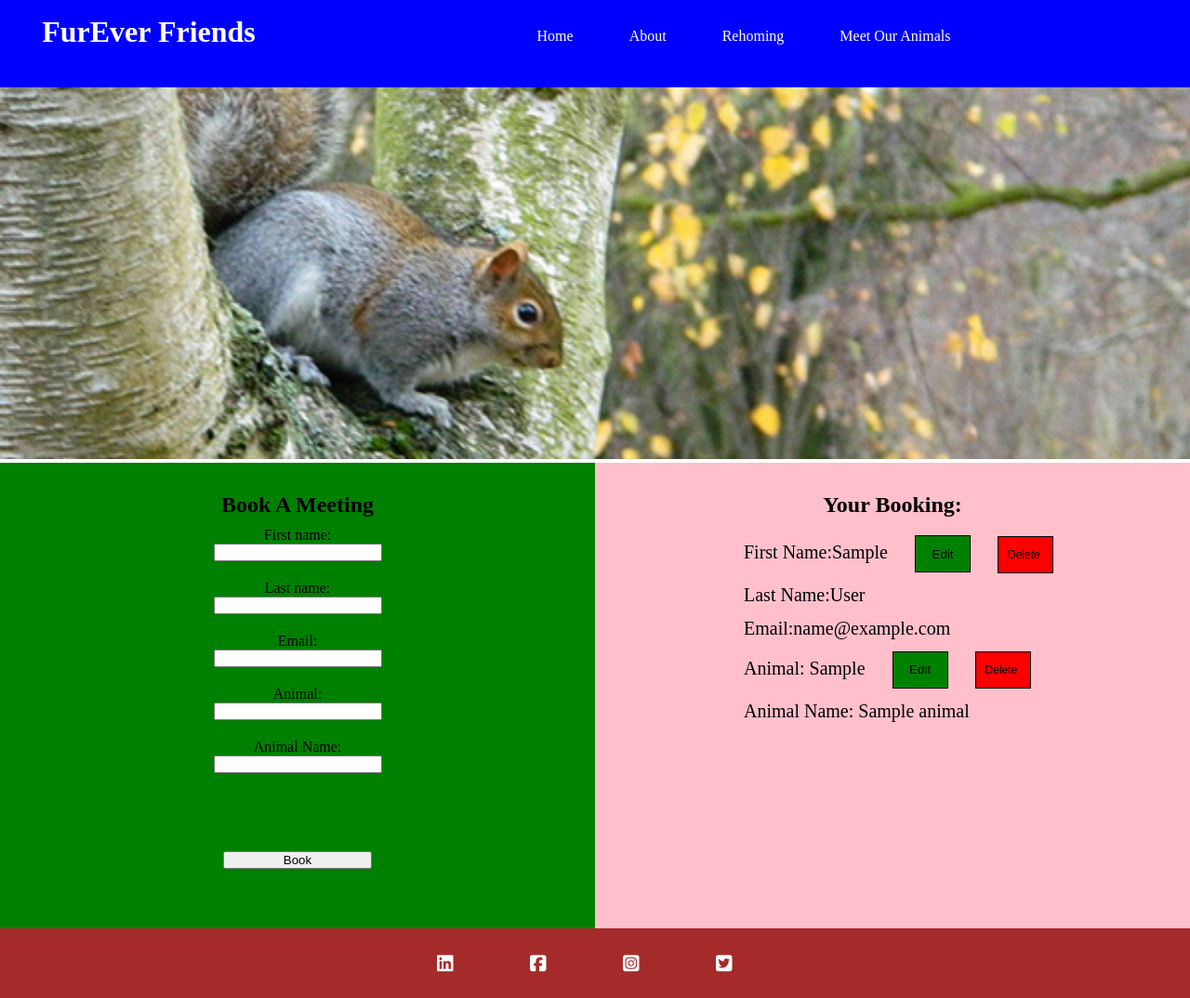
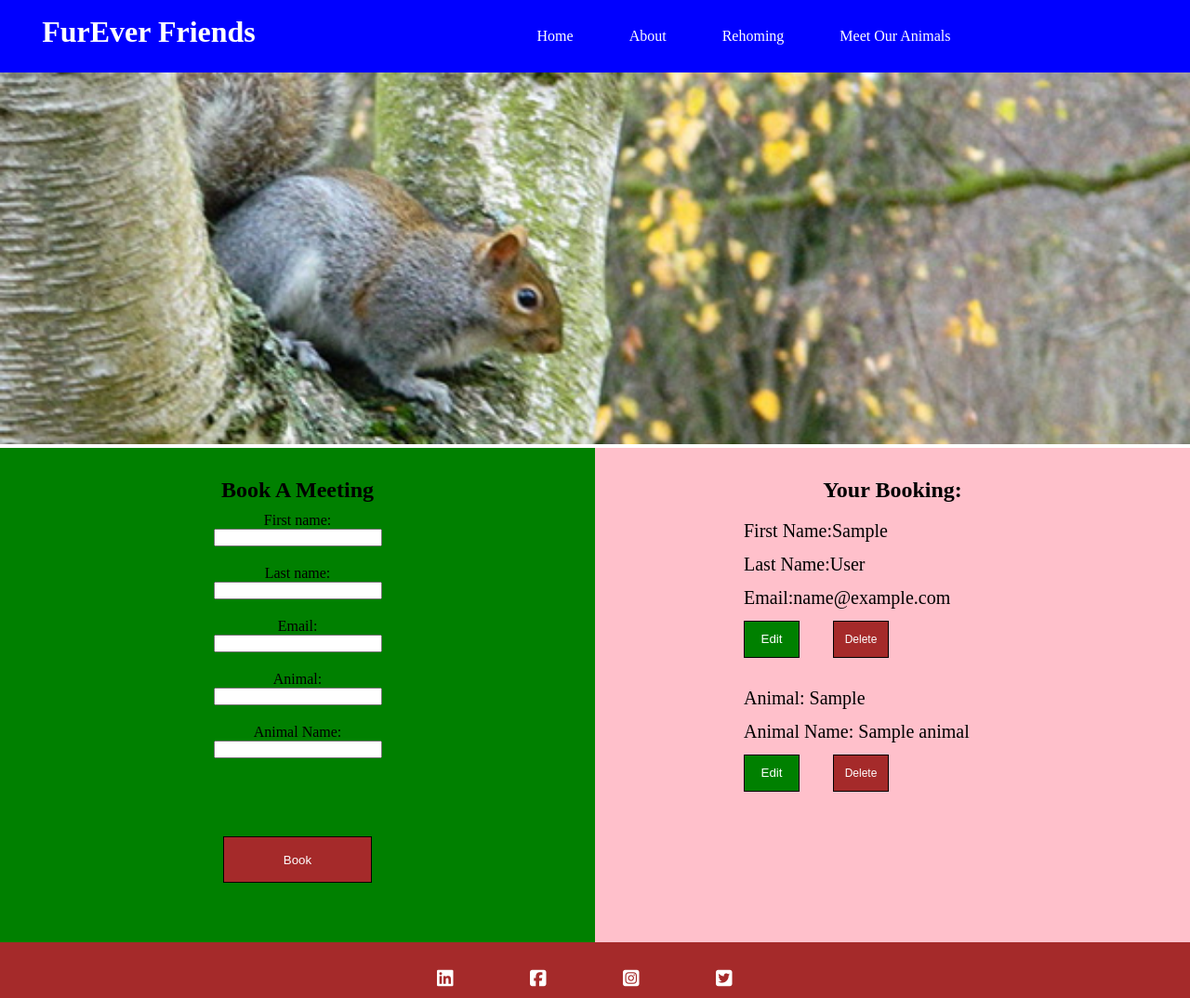
Before and after one commit to Shaun-Finnegan/Fureverfriends-MS3, a Flask app: page /checklist in a window 1280 px wide. Shown: the whole page at 93% size. Run offline with Flask 2, Linux system fonts and the light colour scheme; tables that the repository leaves empty hold one stand-in row (values such as "Sample post"); some libraries are stand-ins or nearby versions.

Commit message:
all styling is now added to buttons. also some content spacing concerns have now been addressed

```diff
--- a/fureverfriends/static/css/style.css
+++ b/fureverfriends/static/css/style.css
@@ -268,6 +268,7 @@ body {
 .doodles-info{
     text-align: center;
     padding: 10px;
+    margin-bottom: 5%;
 }
 
 
@@ -304,6 +305,7 @@ body {
 .mic-info{
     text-align: center;
     padding: 10px;
+    margin-bottom: 5%;
 }
 
 
@@ -372,7 +374,15 @@ body {
 
 .book-a-viewing {
     margin-top: 10%;
+    height: 50px;
     width: 25%;
+    background-color: brown;
+    color: #fff;
+    border: 1px solid #000;
+}
+
+.book-a-viewing:hover{
+    background-color:#D2691E;
 }
 
 .your-booking {
@@ -400,23 +410,34 @@ body {
 }
 
 .edit-button{
+    color: #fff;
+    margin-left: 25%;
+    margin-bottom: 5%;
     background-color: green;
     height: 40px;
     width:60px;
     padding:10px;
-    margin-left: 5%;
     border: 1px solid #000;
 }
 
 .delete-button{
-    background-color: red;
+    color: #fff;
+    margin-left: 5%;
+    margin-bottom: 5%;
+    background-color:brown;
     height: 40px;
     width:60px;
     padding:10px;
-    margin-left: 5%;
     font-size: 12px;
-    text-align: left;
     border: 1px solid #000;
+}
+
+.edit-button:hover{
+    background-color:#6B8E23;
+}
+
+.delete-button:hover{
+    background-color:#D2691E;
 }
 
 
--- a/fureverfriends/templates/checklist.html
+++ b/fureverfriends/templates/checklist.html
@@ -35,14 +35,16 @@
 <div>
     <ul>
         {% for customer in customers %}
-        <li class="read-list">First Name:{{customer.first_name}} <a href = "{{ url_for('edit', id=customer.id)}}"><button class="edit-button">Edit</button></a> <a href = "{{ url_for('delete', id=customer.id)}}"><button class="delete-button">Delete</button></a></li>
+        <li class="read-list">First Name:{{customer.first_name}}</li>
         <li class="read-list">Last Name:{{customer.last_name}}  </li>
         <li class="read-list">Email:{{customer.email}}</li>
+        <a href = "{{ url_for('edit', id=customer.id)}}"><button class="edit-button">Edit</button></a> <a href = "{{ url_for('delete', id=customer.id)}}"><button class="delete-button">Delete</button></a>
         {% endfor %}
 
         {% for animal in animals %}
-        <li class="read-list">Animal: {{animal.animal}} <a href = "{{ url_for('edit_animal', animal_id=animal.id)}}"><button class="edit-button">Edit</button></a> <a href = "{{ url_for('delete_animal', animal_id=animal.id)}}"><button class="delete-button">Delete</button></a></li></li>
+        <li class="read-list">Animal: {{animal.animal}}</li>
         <li class="read-list">Animal Name: {{animal.animal_name}}</li>
+        <a href = "{{ url_for('edit_animal', animal_id=animal.id)}}"><button class="edit-button">Edit</button></a> <a href = "{{ url_for('delete_animal', animal_id=animal.id)}}"><button class="delete-button">Delete</button></a>
         {% endfor %}
 
     </ul>
--- a/fureverfriends/templates/edit.html
+++ b/fureverfriends/templates/edit.html
@@ -19,7 +19,7 @@
     <label for="email" class="veiwing-label">Email:</label><br>
     <input type="text" id="email" class="viewing-label" name="email" value="{{customer.email}}"><br>
 
-    <button type="submit" class="edit-a-viewing" value="Submit">save</button>
+    <button type="submit" class="book-a-viewing" value="Submit">Save Changes</button>
 </form>
 
 {% endblock %}
--- a/fureverfriends/templates/edit_animal.html
+++ b/fureverfriends/templates/edit_animal.html
@@ -17,7 +17,7 @@
     <label for="animal_name" class="veiwing-label">Animal Name:</label><br>
     <input type="text" id="animal_name" class="viewing-label" name="animal_name" value="{{animal.animal_name}}"><br>
 
-    <button type="submit" class="edit-a-viewing" value="Submit">save</button>
+    <button type="submit" class="book-a-viewing" value="Submit">Save Changes</button>
 </form>
 {% endblock %}
 {% block bookinginfo %}
```
